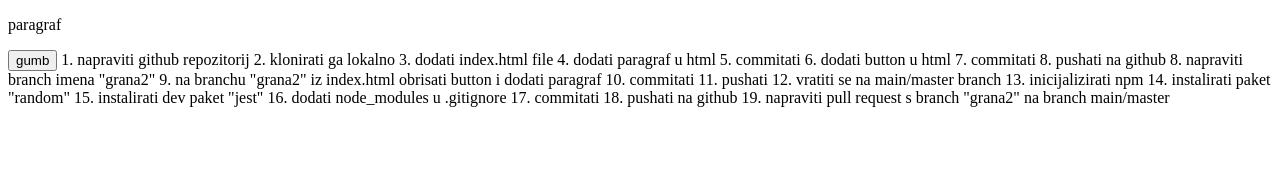
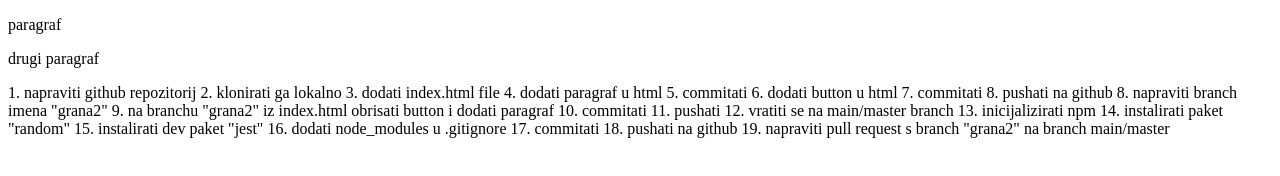
Before and after one commit to Ivan-Stancic/gitVjezba, a plain HTML site: page index.html in a window 1280 px wide. Drawn offline with Linux system fonts and the light colour scheme.

Commit message:
dodavanje na granu 2

```diff
--- a/index.html
+++ b/index.html
@@ -8,7 +8,7 @@
   </head>
   <body>
     <p>paragraf</p>
-    <button>gumb</button>
+    <p>drugi paragraf</p>
   </body>
 </html>
 
```
